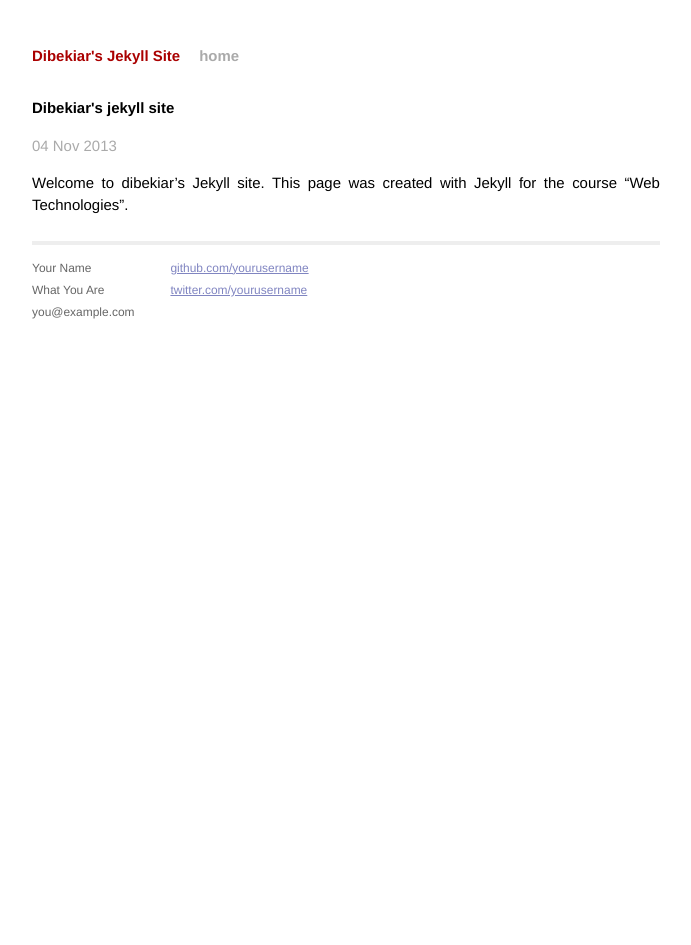
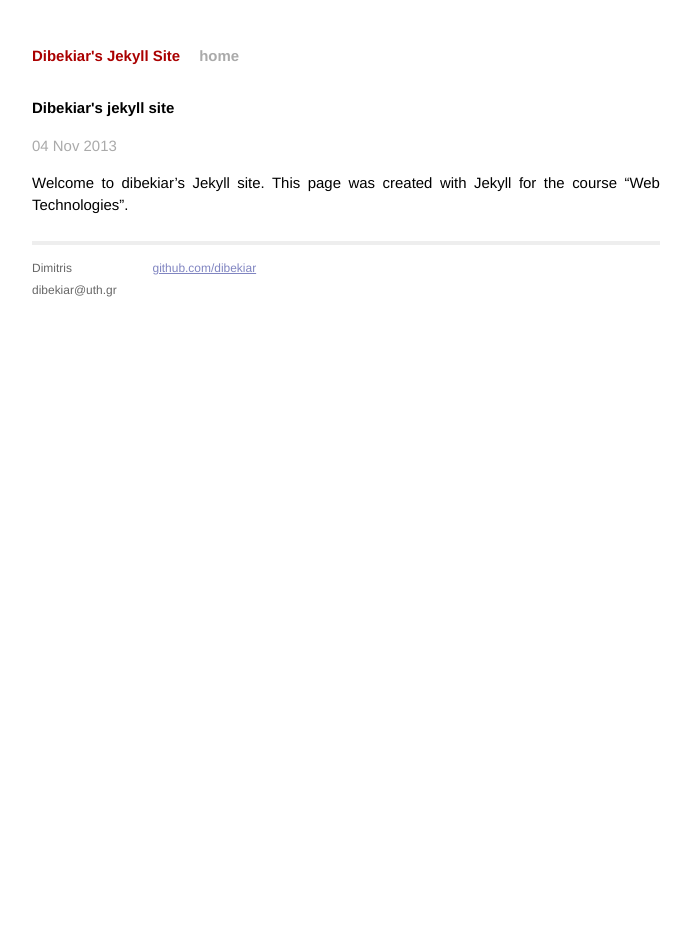
Before and after one commit to dibekiar/dibekiar.github.io, a Jekyll site: the page built from _posts/2013-11-04-dibekiars-jekyll-site.markdown, in a window 1280 px wide. Shown: the whole page, without its empty margins (294-985 px from the left). Built offline with Jekyll 4.4.1, drawn with Linux system fonts in a browser that asks for light colours; Markdown is read by kramdown in place of the engine named in the settings.

Commit message:
Update default.html

```diff
--- a/_layouts/default.html
+++ b/_layouts/default.html
@@ -26,15 +26,13 @@
           <div class="footer">
             <div class="contact">
               <p>
-                Your Name<br />
-                What You Are<br />
-                you@example.com
+                Dimitris<br />
+                dibekiar@uth.gr
               </p>
             </div>
             <div class="contact">
               <p>
-                <a href="https://github.com/yourusername">github.com/yourusername</a><br />
-                <a href="https://twitter.com/yourusername">twitter.com/yourusername</a><br />
+                <a href="https://github.com/dibekiar">github.com/dibekiar</a><br />
               </p>
             </div>
           </div>
```
